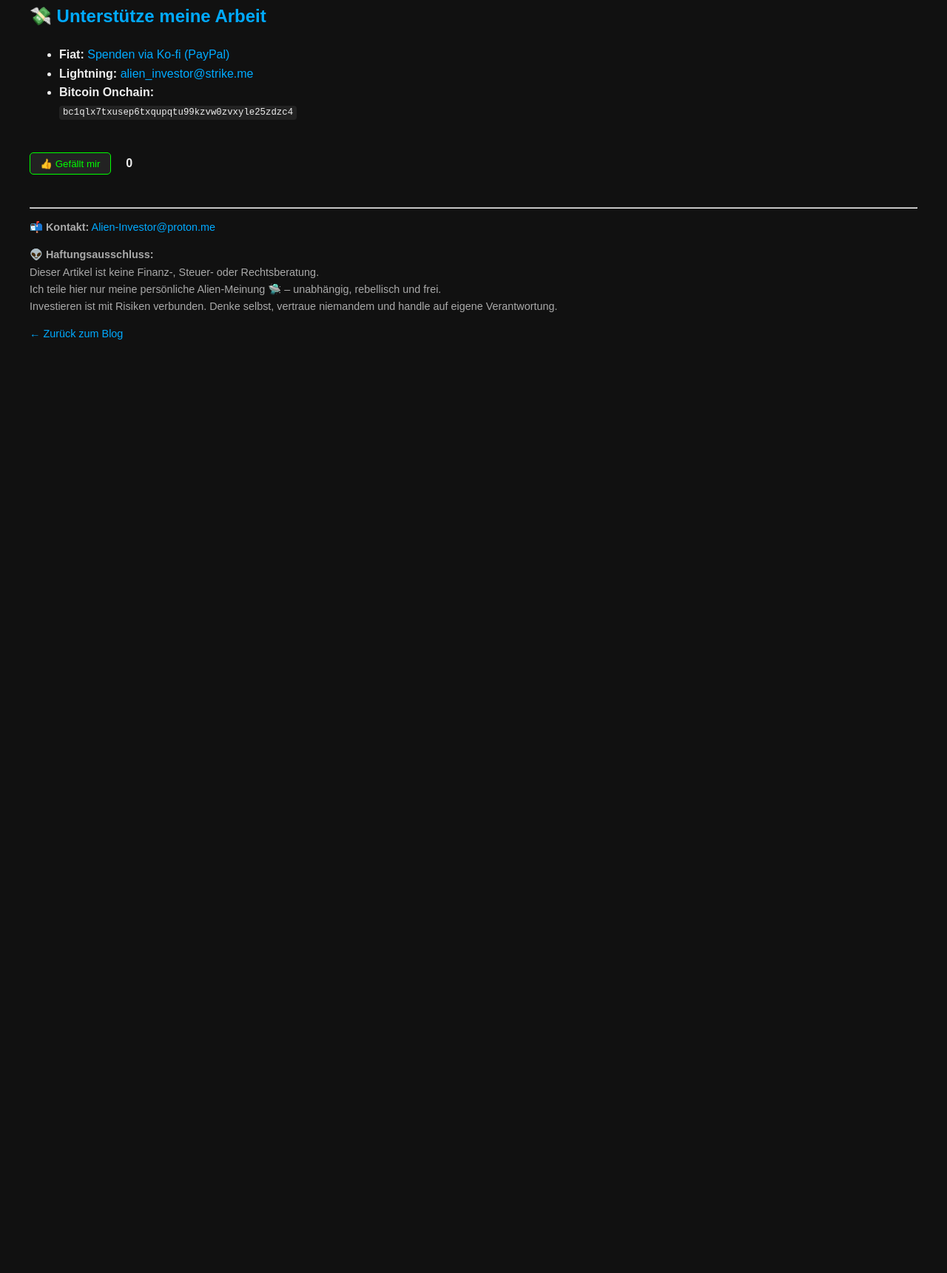
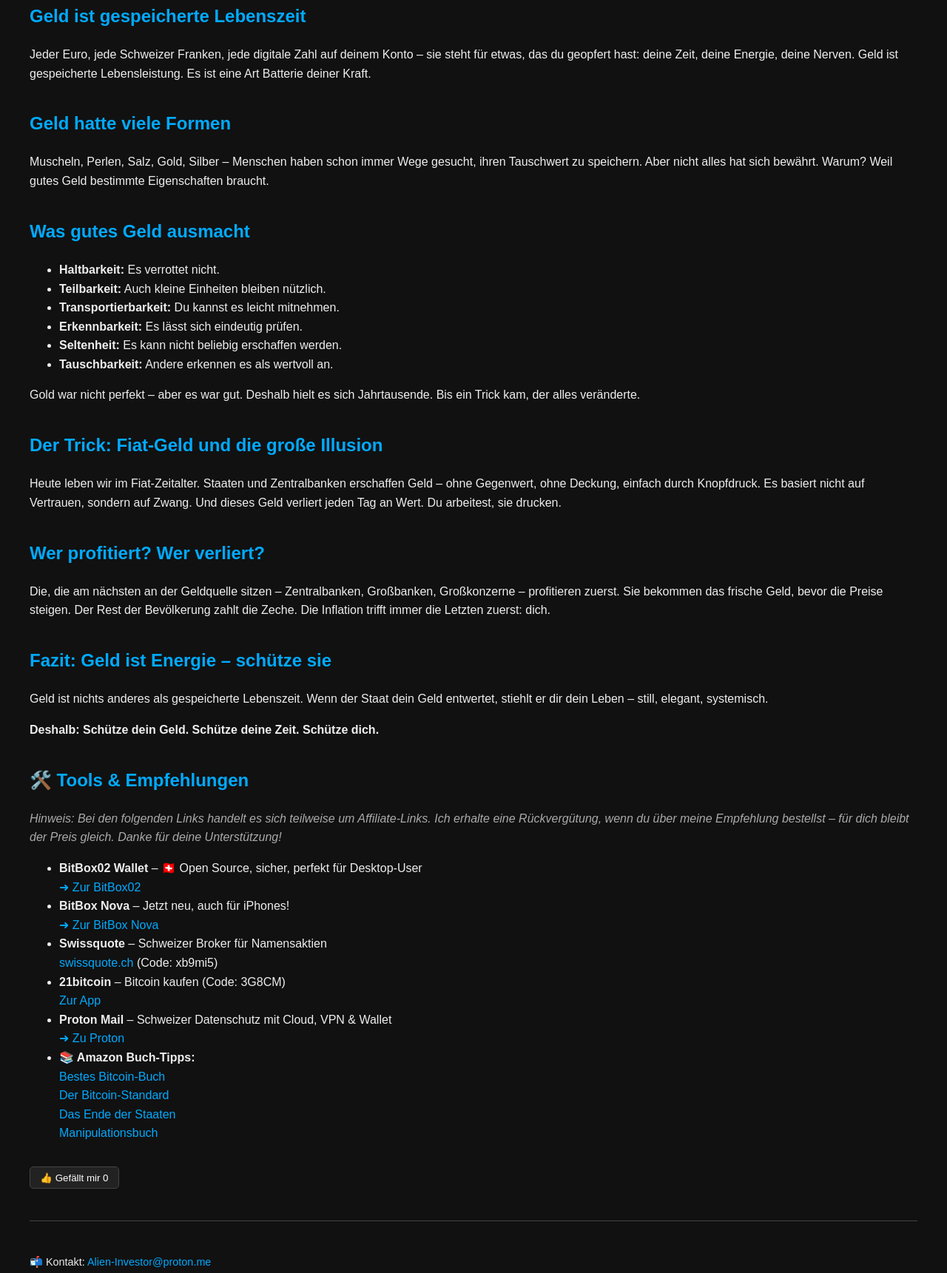
Before and after one commit to Alien-Investor/alien-investor.github.io, a plain HTML site: page geld.html in a window 1280 px wide. Shown: the part 193-1914 px from the top of the page at 74% size. Before the commit the page ends 800 px from the top, so only its background shows below. Drawn offline with Linux system fonts and the light colour scheme.

Commit message:
Update geld.html Like Artikelinhalt Kontakt

```diff
--- a/geld.html
+++ b/geld.html
@@ -2,10 +2,16 @@
 <html lang="de">
 <head>
   <meta charset="UTF-8">
-  <title>Was ist Geld – und warum es deine Lebenszeit bedroht</title>
+  <title>💰 Was ist Geld – und warum es deine Lebenszeit bedroht</title>
   <meta name="viewport" content="width=device-width, initial-scale=1.0">
   <style>
-    body { font-family: sans-serif; background: #111; color: #eee; padding: 2em; line-height: 1.6; }
+    body {
+      font-family: sans-serif;
+      background: #111;
+      color: #eee;
+      padding: 2em;
+      line-height: 1.6;
+    }
     h1 { color: #0f0; }
     h2 { color: #0af; margin-top: 1.5em; }
     a { color: #0af; text-decoration: none; }
@@ -16,23 +22,26 @@
       border-radius: 4px;
       font-size: 0.95em;
     }
-    #like-button {
+    em { color: #aaa; }
+    .like-button {
       margin-top: 2em;
+    }
+    button {
+      background-color: #222;
+      color: #fff;
+      border: 1px solid #444;
       padding: 0.5em 1em;
-      background-color: #222;
-      color: #0f0;
-      border: 1px solid #0f0;
+      cursor: pointer;
       border-radius: 5px;
-      cursor: pointer;
     }
-    #like-count {
-      margin-left: 1em;
-      font-weight: bold;
+    button:hover {
+      background-color: #444;
     }
     footer {
       margin-top: 3em;
+      padding-top: 2em;
+      border-top: 1px solid #444;
       font-size: 0.9em;
-      color: #aaa;
     }
   </style>
 </head>
@@ -41,49 +50,93 @@
   <h1>💰 Was ist Geld – und warum es deine Lebenszeit bedroht</h1>
   <p><em>von Alien Investor</em></p>
 
-  <!-- DEIN ARTIKELTEXT HIER (bleibt wie gehabt) -->
+  <h2>Geld ist gespeicherte Lebenszeit</h2>
+  <p>Jeder Euro, jede Schweizer Franken, jede digitale Zahl auf deinem Konto – sie steht für etwas, das du geopfert hast: deine Zeit, deine Energie, deine Nerven. Geld ist gespeicherte Lebensleistung. Es ist eine Art Batterie deiner Kraft.</p>
 
-  <!-- ... -->
+  <h2>Geld hatte viele Formen</h2>
+  <p>Muscheln, Perlen, Salz, Gold, Silber – Menschen haben schon immer Wege gesucht, ihren Tauschwert zu speichern. Aber nicht alles hat sich bewährt. Warum? Weil gutes Geld bestimmte Eigenschaften braucht.</p>
 
-  <h2>💸 Unterstütze meine Arbeit</h2>
+  <h2>Was gutes Geld ausmacht</h2>
   <ul>
-    <li><strong>Fiat:</strong> <a href="https://ko-fi.com/alieninvestor" target="_blank">Spenden via Ko-fi (PayPal)</a></li>
-    <li><strong>Lightning:</strong> <a href="https://strike.me/alien_investor" target="_blank">alien_investor@strike.me</a></li>
-    <li><strong>Bitcoin Onchain:</strong><br><code>bc1qlx7txusep6txqupqtu99kzvw0zvxyle25zdzc4</code></li>
+    <li><strong>Haltbarkeit:</strong> Es verrottet nicht.</li>
+    <li><strong>Teilbarkeit:</strong> Auch kleine Einheiten bleiben nützlich.</li>
+    <li><strong>Transportierbarkeit:</strong> Du kannst es leicht mitnehmen.</li>
+    <li><strong>Erkennbarkeit:</strong> Es lässt sich eindeutig prüfen.</li>
+    <li><strong>Seltenheit:</strong> Es kann nicht beliebig erschaffen werden.</li>
+    <li><strong>Tauschbarkeit:</strong> Andere erkennen es als wertvoll an.</li>
+  </ul>
+  <p>Gold war nicht perfekt – aber es war gut. Deshalb hielt es sich Jahrtausende. Bis ein Trick kam, der alles veränderte.</p>
+
+  <h2>Der Trick: Fiat-Geld und die große Illusion</h2>
+  <p>Heute leben wir im Fiat-Zeitalter. Staaten und Zentralbanken erschaffen Geld – ohne Gegenwert, ohne Deckung, einfach durch Knopfdruck. Es basiert nicht auf Vertrauen, sondern auf Zwang. Und dieses Geld verliert jeden Tag an Wert. Du arbeitest, sie drucken.</p>
+
+  <h2>Wer profitiert? Wer verliert?</h2>
+  <p>Die, die am nächsten an der Geldquelle sitzen – Zentralbanken, Großbanken, Großkonzerne – profitieren zuerst. Sie bekommen das frische Geld, bevor die Preise steigen. Der Rest der Bevölkerung zahlt die Zeche. Die Inflation trifft immer die Letzten zuerst: dich.</p>
+
+  <h2>Fazit: Geld ist Energie – schütze sie</h2>
+  <p>Geld ist nichts anderes als gespeicherte Lebenszeit. Wenn der Staat dein Geld entwertet, stiehlt er dir dein Leben – still, elegant, systemisch.</p>
+  <p><strong>Deshalb: Schütze dein Geld. Schütze deine Zeit. Schütze dich.</strong></p>
+
+  <h2>🛠️ Tools & Empfehlungen</h2>
+  <p><em>Hinweis: Bei den folgenden Links handelt es sich teilweise um Affiliate-Links. Ich erhalte eine Rückvergütung, wenn du über meine Empfehlung bestellst – für dich bleibt der Preis gleich. Danke für deine Unterstützung!</em></p>
+  <ul>
+    <li><strong>BitBox02 Wallet</strong> – 🇨🇭 Open Source, sicher, perfekt für Desktop-User<br>
+      <a href="https://shop.bitbox.swiss/?ref=tfejjnyw" target="_blank">➜ Zur BitBox02</a>
+    </li>
+    <li><strong>BitBox Nova</strong> – Jetzt neu, auch für iPhones!<br>
+      <a href="https://shop.bitbox.swiss/?ref=tfejjnyw" target="_blank">➜ Zur BitBox Nova</a>
+    </li>
+    <li><strong>Swissquote</strong> – Schweizer Broker für Namensaktien<br>
+      <a href="https://swissquote.ch" target="_blank">swissquote.ch</a> (Code: xb9mi5)
+    </li>
+    <li><strong>21bitcoin</strong> – Bitcoin kaufen (Code: 3G8CM)<br>
+      <a href="https://21bitcoin.app.link/invite/?code=3G8CM" target="_blank">Zur App</a>
+    </li>
+    <li><strong>Proton Mail</strong> – Schweizer Datenschutz mit Cloud, VPN & Wallet<br>
+      <a href="https://go.getproton.me/aff_c?offer_id=43&aff_id=11947" target="_blank">➜ Zu Proton</a>
+    </li>
+    <li><strong>📚 Amazon Buch-Tipps:</strong><br>
+      <a href="https://amzn.to/4kt3Q1d" target="_blank">Bestes Bitcoin-Buch</a><br>
+      <a href="https://amzn.to/439fEA1" target="_blank">Der Bitcoin-Standard</a><br>
+      <a href="https://amzn.to/4kxeOmx" target="_blank">Das Ende der Staaten</a><br>
+      <a href="https://amzn.to/4dpGMy6" target="_blank">Manipulationsbuch</a>
+    </li>
   </ul>
 
-  <!-- LIKE-FUNKTION -->
-  <button id="like-button">👍 Gefällt mir</button>
-  <span id="like-count">0</span>
+  <div class="like-button">
+    <button onclick="likeArticle()">👍 Gefällt mir <span id="like-count">0</span></button>
+  </div>
+
+  <script>
+    const storageKey = 'likes-geldartikel';
+    let count = localStorage.getItem(storageKey) || 0;
+    document.getElementById('like-count').textContent = count;
+
+    function likeArticle() {
+      count++;
+      localStorage.setItem(storageKey, count);
+      document.getElementById('like-count').textContent = count;
+    }
+  </script>
 
   <footer>
-    <hr>
-    <p>
-      📬 <strong>Kontakt:</strong> <a href="mailto:Alien-Investor@proton.me">Alien-Investor@proton.me</a>
-    </p>
-    <p>
-      👽 <strong>Haftungsausschluss:</strong><br>
+    <p>📬 Kontakt: <a href="mailto:Alien-Investor@proton.me">Alien-Investor@proton.me</a></p>
+
+    <p>🚨 <strong>Haftungsausschluss:</strong><br>
       Dieser Artikel ist keine Finanz-, Steuer- oder Rechtsberatung.<br>
-      Ich teile hier nur meine persönliche Alien-Meinung 🛸 – unabhängig, rebellisch und frei.<br>
+      Ich teile hier nur meine persönliche Alien-Meinung 🚀 – unabhängig, rebellisch und frei.<br>
       Investieren ist mit Risiken verbunden. Denke selbst, vertraue niemandem und handle auf eigene Verantwortung.
     </p>
+
+    <h2>💸 Unterstütze meine Arbeit</h2>
+    <ul>
+      <li><strong>Fiat:</strong> <a href="https://ko-fi.com/alieninvestor" target="_blank">Spenden via Ko-fi (PayPal)</a></li>
+      <li><strong>Lightning:</strong> <a href="https://strike.me/alien_investor" target="_blank">alien_investor@strike.me</a></li>
+      <li><strong>Bitcoin Onchain:</strong><br><code>bc1qlx7txusep6txqupqtu99kzvw0zvxyle25zdzc4</code></li>
+    </ul>
+
     <p><a href="blog.html">← Zurück zum Blog</a></p>
   </footer>
 
-  <script>
-    const likeBtn = document.getElementById("like-button");
-    const likeCount = document.getElementById("like-count");
-
-    const STORAGE_KEY = "likes-geldartikel";
-    let likes = parseInt(localStorage.getItem(STORAGE_KEY)) || 0;
-    likeCount.textContent = likes;
-
-    likeBtn.addEventListener("click", () => {
-      likes++;
-      localStorage.setItem(STORAGE_KEY, likes);
-      likeCount.textContent = likes;
-    });
-  </script>
-
 </body>
 </html>
```
